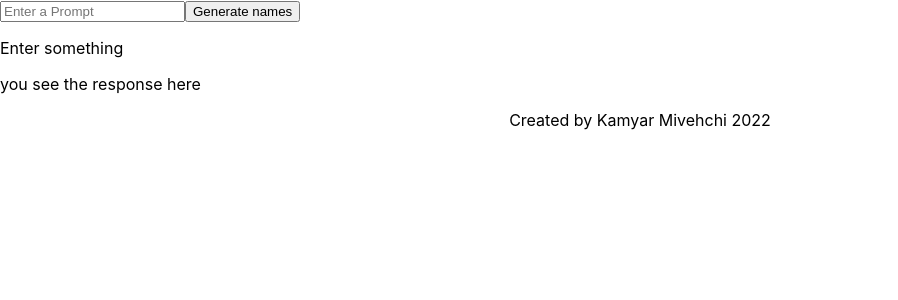
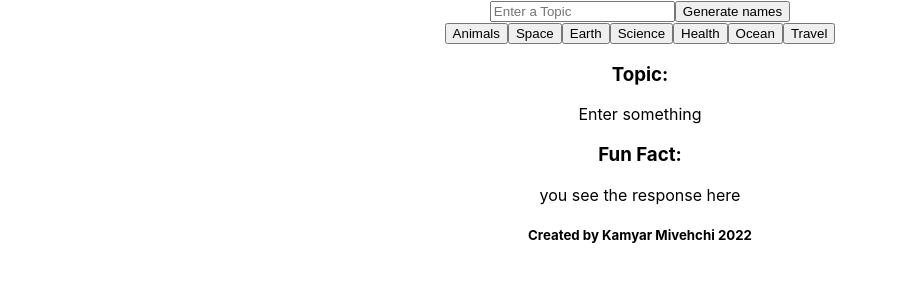
Before and after one commit to Kam-Mivehchi/GPT-3-Demo, a React (Create React App) app: page / in a window 1280 px wide. Shown: the top 300 px of the page, without its empty margins (0-898 px from the left). Built offline with nearby package versions, Linux system fonts and the light colour scheme.

Commit message:
create prompt for random fact generator and created presets

```diff
--- a/package.json
+++ b/package.json
@@ -11,6 +11,7 @@
     "openai": "^2.0.5",
     "react": "^18.1.0",
     "react-dom": "^18.1.0",
+    "react-router-dom": "^6.3.0",
     "react-scripts": "5.0.1",
     "web-vitals": "^2.1.4"
   },
--- a/src/App.js
+++ b/src/App.js
@@ -2,19 +2,36 @@
 import './App.css';
 import { useState } from "react";
 import axios from 'axios'
+import { Routes, Route, Link } from "react-router-dom";
 
 function App() {
   const [result, setResult] = useState({ userInput: 'Enter something', response: "you see the response here" })
+
+  const presets = ['Animals', 'Space', 'Earth', 'Science', 'Health', 'Ocean', 'Travel']
+
   const onSubmit = async (e) => {
-    console.log(e.target, e.target[0].value)
+    console.log(e)
     e.preventDefault()
     if (!e.target[0].value) {
       return;
     }
-    const userInput = e.target[0].value;
+    apiCall(e.target[0].value);
     e.target[0].value = ''
+  }
+  const submitPreset = async (e) => {
+    console.log(e)
+    e.preventDefault()
+    if (!e.target.value) {
+      return;
+    }
+    apiCall(e.target.value);
+
+  }
+
+  const apiCall = async (userInput) => {
+
     const req = JSON.stringify({
-      "prompt": `Summarize this for a second-grade student:\n\n${userInput}`,
+      "prompt": `Fun Fact \n\n${userInput}`,
       "max_tokens": 1000,
       "temperature": 1,
       "top_p": 1,
@@ -33,7 +50,8 @@ function App() {
     };
 
     axios(configuration).then(function (res) {
-      setResult({ userInput, response: res.data.choices[0].text })
+      setResult({ userInput, response: `${res.data.choices[0].text}` })
+      console.log(res.data)
 
     }).catch((error) => {
       console.log(error);
@@ -45,23 +63,35 @@ function App() {
   return (
     <div className="">
       <nav>
+
+      </nav>
+      <main>
+        <div className="stage" style={{ textAlign: 'center' }}>
+
           <form onSubmit={onSubmit}>
-          <input type="text" placeholder="Enter a Prompt" />
+            <input type="text" placeholder="Enter a Topic" />
             <input type="submit" value="Generate names" />
           </form>
-      </nav>
-      <main>
+          {presets.map((topic) => {
+            return (<button type="button" onClick={submitPreset} value={topic} >{topic}</button>)
+          })}
+          <h3>Topic:</h3>
           <p>
             {result.userInput}
           </p>
+          <h3>Fun Fact:</h3>
           <p>
             {result.response}
           </p>
+        </div>
 
       </main>
 
       <footer style={{ textAlign: 'center' }}>
+        <h5>
+
           Created by Kamyar Mivehchi 2022
+        </h5>
       </footer>
     </div>
   );
--- a/src/index.js
+++ b/src/index.js
@@ -3,12 +3,14 @@ import ReactDOM from 'react-dom/client';
 import './index.css';
 import App from './App';
 import reportWebVitals from './reportWebVitals';
-
+import { BrowserRouter } from "react-router-dom";
 const root = ReactDOM.createRoot(document.getElementById('root'));
 root.render(
-  <React.StrictMode>
-    <App />
-  </React.StrictMode>
+  <BrowserRouter>
+    <React.StrictMode>
+      <App />
+    </React.StrictMode>
+  </BrowserRouter>
 );
 
 // If you want to start measuring performance in your app, pass a function
```
Also changed, not shown: 1 other file (tests, documents, lock files or other folders). Lines whose indentation alone changed are shown as unchanged.
